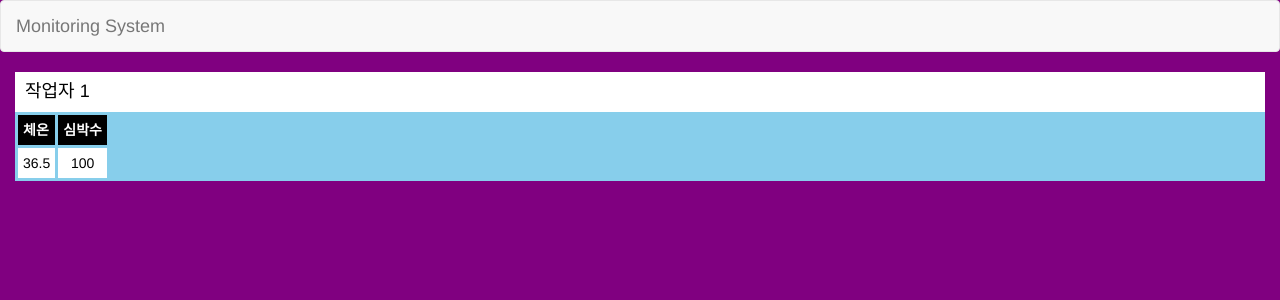
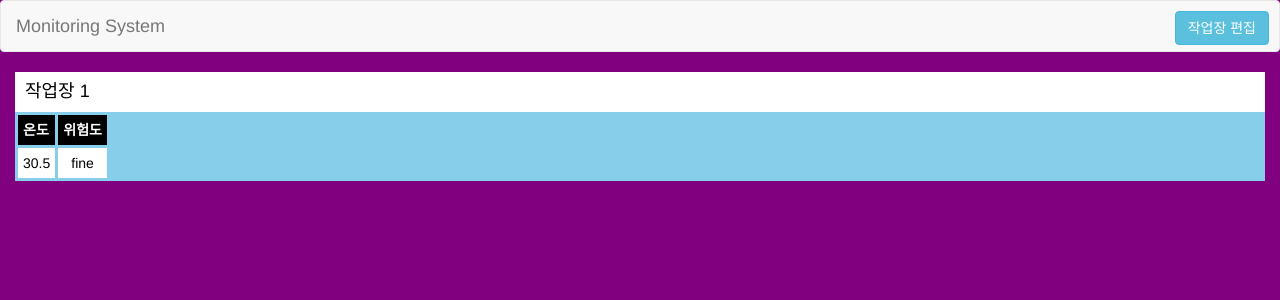
Before and after one commit to HweeVaa/industrial_monitoring_project, a Django app: page / in a window 1280 px wide. Shown: the top 300 px of the page. Run offline with Django 3.2, Linux system fonts and the light colour scheme; some libraries are stand-ins or nearby versions.

Commit message:
second commit

```diff
--- /dev/null
+++ b/MonitoringApp/forms.py
@@ -0,0 +1,5 @@
+from django import forms
+from django.core.exceptions import ValidationError
+from django.utils.translation import ugettext_lazy as _
+
+# class EditForm(forms.Form):
--- a/MonitoringApp/static/css/index.css
+++ b/MonitoringApp/static/css/pages.css
@@ -10,11 +10,18 @@ div{
 
 }
 
-.workername{
+#editbutton{
+    float: right;
+    margin-top: 10px;
+    margin-right: 10px;
+}
+
+.workplace_header {
     padding: 10px;
     margin: 0px;
     background-color: white;
 }
+
 
 table{
     background-color: white;
--- a/MonitoringApp/templates/MonitoringApp/index.html
+++ b/MonitoringApp/templates/MonitoringApp/base.html
@@ -7,25 +7,18 @@
     <link rel="stylesheet" href="https://stackpath.bootstrapcdn.com/bootstrap/3.4.1/css/bootstrap.min.css"
         integrity="sha384-HSMxcRTRxnN+Bdg0JdbxYKrThecOKuH5zCYotlSAcp1+c8xmyTe9GYg1l9a69psu" crossorigin="anonymous">
     {% load static %}
-    <link rel="stylesheet" href="{% static 'css/index.css' %}">
+    <link rel="stylesheet" href="{% static 'css/pages.css' %}">
 </head>
 
 <body>
     <nav class="navbar navbar-default">
         <a class="navbar-brand" href="#">Monitoring System</a>
+        <button id="editbutton" type="button" class="btn btn-info">작업장 편집</button>
     </nav>
+    {% block content %}
+    {% endblock %}
 
-    <div>
-        <h4 class="workername">작업자 1</h4>
-        <table>
-            <th>체온</th>
-            <th>심박수</th>
-            <tr>
-                <td>36.5</td>
-                <td>100</td>
-            </tr>
-        </table>
-    </div>
+
 </body>
 
 </html>
--- /dev/null
+++ b/MonitoringApp/templates/MonitoringApp/workertable.html
@@ -0,0 +1,18 @@
+{% extends 'MonitoringApp/base.html' %}
+
+{% block content %}
+
+<div class="workplace">
+    <h4 class="workplace_header">작업장 1</h4>
+    <table>
+        <th>온도</th>
+        <th>위험도</th>
+        <tr>
+            <td>30.5</td>
+            <td>fine</td>
+        </tr>
+    </table>
+</div>
+
+
+{% endblock %}
--- a/MonitoringApp/urls.py
+++ b/MonitoringApp/urls.py
@@ -1,7 +1,7 @@
 from django.urls import path
 
-import views
+from . import views
 
 urlpatterns = [
-    path('',views.index, name = 'index')
+    path('',views.workertable, name = 'workertable')
 ]
--- a/MonitoringApp/views.py
+++ b/MonitoringApp/views.py
@@ -2,5 +2,5 @@ from django.shortcuts import render
 
 
 # Create your views here.
-def index(request):
-    return render(request,"MonitoringApp/index.html")
+def workertable(request):
+    return render(request,"MonitoringApp/workertable.html")
--- a/monitoring_project/settings.py
+++ b/monitoring_project/settings.py
@@ -133,3 +133,4 @@ STATIC_URL = '/static/'
 # https://docs.djangoproject.com/en/3.2/ref/settings/#default-auto-field
 
 DEFAULT_AUTO_FIELD = 'django.db.models.BigAutoField'
+AUTH_USER_MODEL = 'MonitoringApp.아이디'
--- a/monitoring_project/urls.py
+++ b/monitoring_project/urls.py
@@ -15,9 +15,9 @@ Including another URLconf
 """
 from django.contrib import admin
 from django.urls import path, include
-from MonitoringApp import views
+
 
 urlpatterns = [
     path('admin/', admin.site.urls),
-    path('',views.index, name = "index"),
+    path('',include('MonitoringApp.urls')),
 ]
```
Also changed, not shown: MonitoringApp/models.py (+7 -0 lines), MonitoringApp/migrations/0006_아이디.py (added), db.sqlite3 (deleted).
